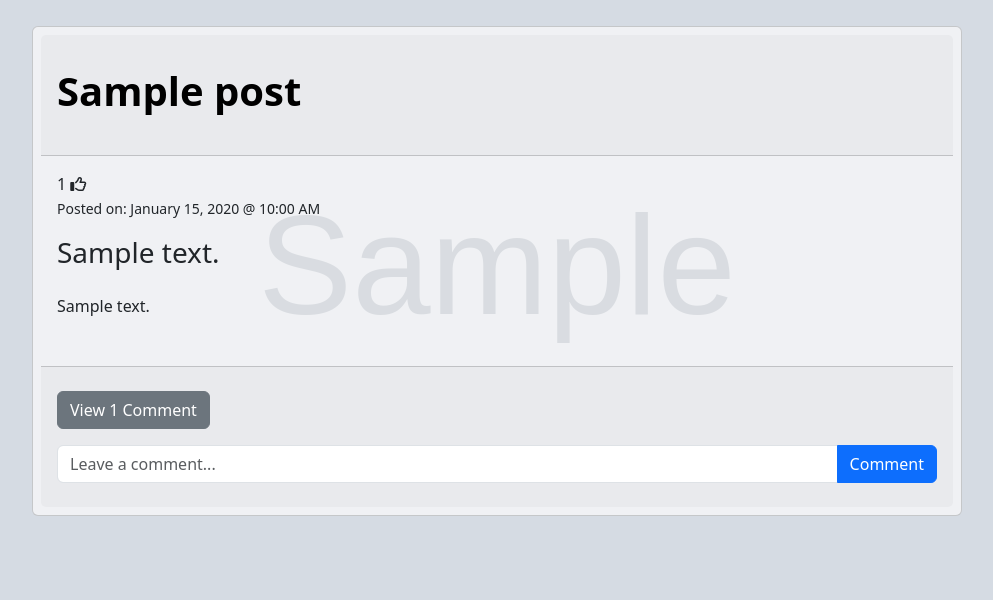
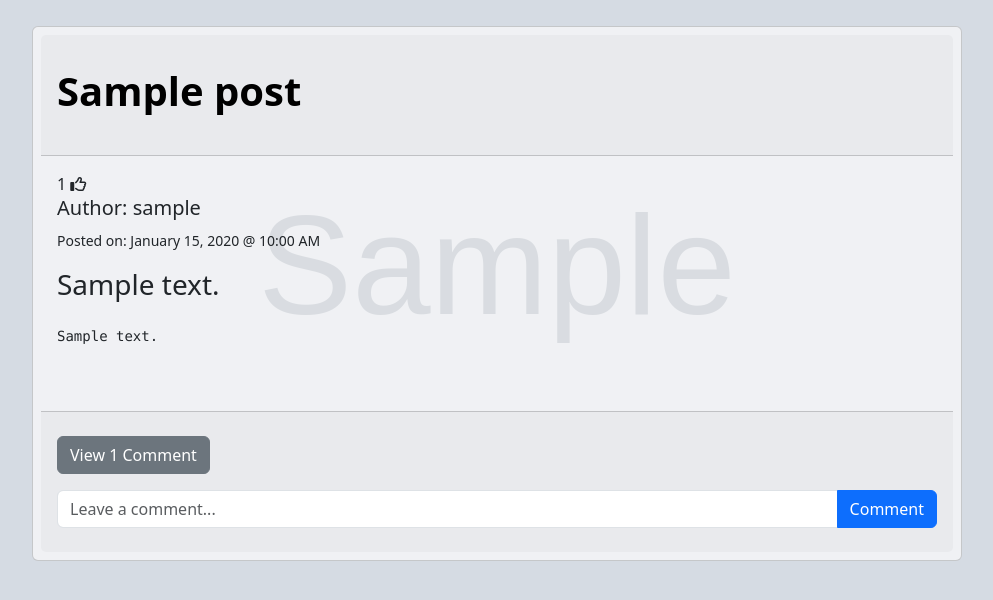
Before and after one commit to ryzinn18/PersonalBlog, a Flask app: page /post/1 in a window 1280 px wide. Shown: the part 134-734 px from the top of the page, without its empty margins (143-1136 px from the left). Run offline with Flask 2, Linux system fonts and the light colour scheme; tables that the repository leaves empty hold one stand-in row (values such as "Sample post"); grey boxes marked "Sample" are stand-in pictures; some libraries are stand-ins or nearby versions.

Commit message:
Fixed line break issue. Added author to post card.

```diff
--- a/website/templates/post.html
+++ b/website/templates/post.html
@@ -18,6 +18,8 @@
                         <!-- Body - Buttons -->
                         {% include "button_group.html" %}
                         <!-- Body - Date Posted/Updated -->
+                        <!-- Body - Author Button -->
+                        <h5>Author: {{ post.user.username }}</h5>
                         {% include "date_group.html" %}
                         <!-- Body - Description (if it exists) -->
                         {% if post.description != "None" %}
@@ -25,7 +27,7 @@
                         {% endif %}
                         <!-- Body - Post -->
                         <div style="padding-bottom: 2rem; padding-top: 1rem;">
-                            {{post.text}}
+                            <pre>{{post.text}}</pre>
                         </div>
                     </div>
                     <!-- Footer - Comments -->
```
